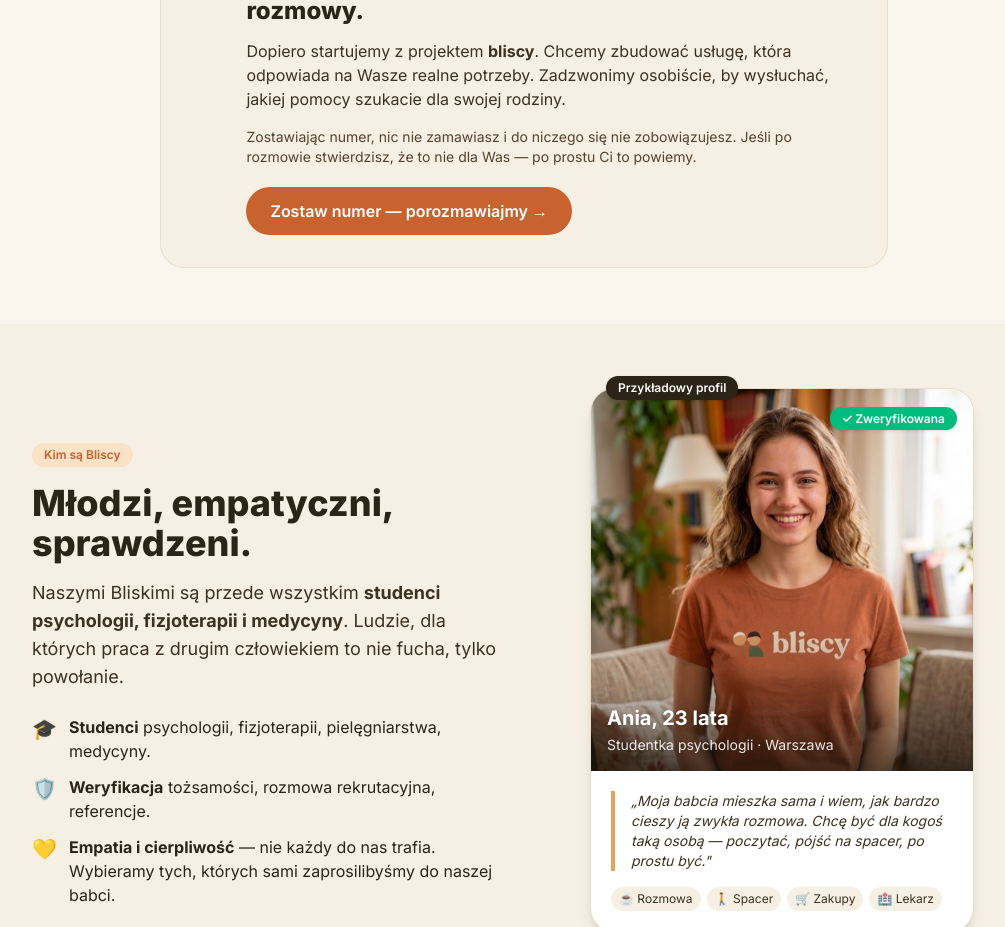
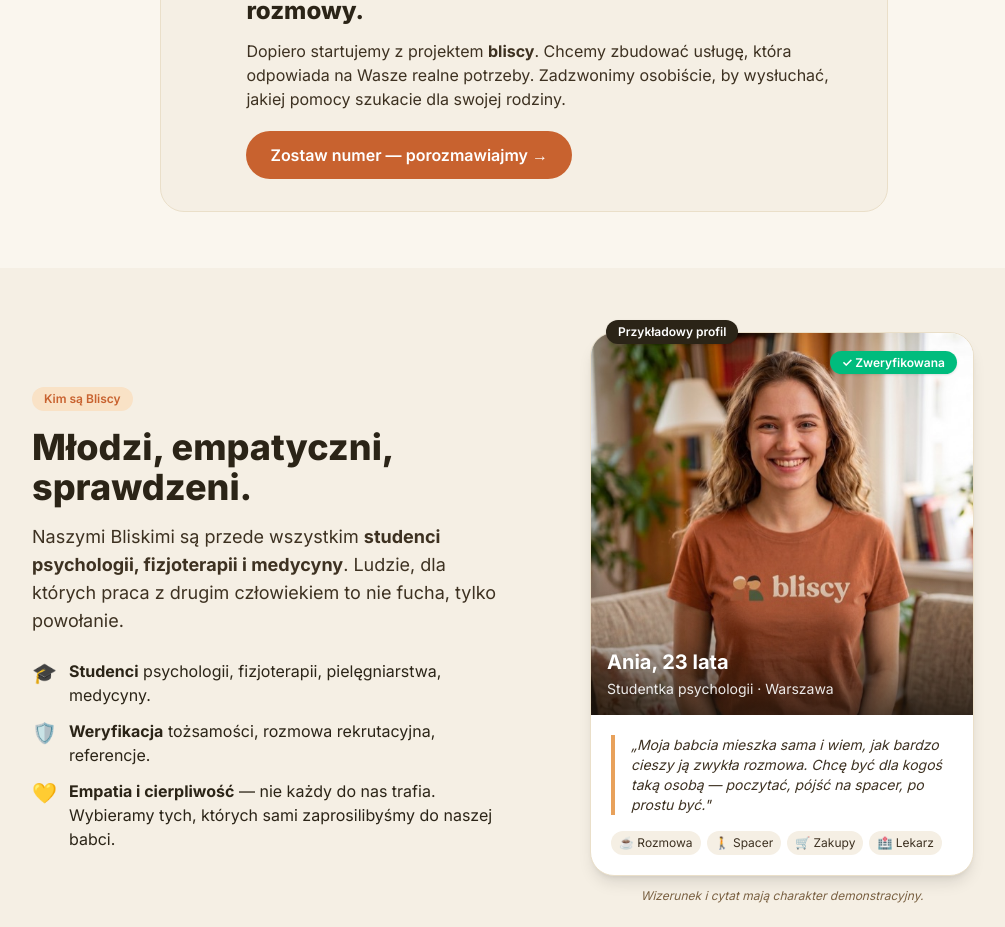
Before and after one commit to laskoAI/bliscy-app, a Next.js app: page /znajdz in a window 1280 px wide. Shown: the part 1340-2267 px from the top of the page, without its empty margins (116-1121 px from the left). Built offline with nearby package versions, Linux system fonts and the light colour scheme.

Commit message:
Remove 'nic nie zamawiasz' paragraph from MVP section

```diff
--- a/src/app/znajdz/page.tsx
+++ b/src/app/znajdz/page.tsx
@@ -129,10 +129,6 @@
                   Dopiero startujemy z projektem <strong>bliscy</strong>. Chcemy zbudować usługę,
                   która odpowiada na Wasze realne potrzeby. Zadzwonimy osobiście, by wysłuchać,
                   jakiej pomocy szukacie dla swojej rodziny.
-                </p>
-                <p className="mt-4 text-sm text-brand-600">
-                  Zostawiając numer, nic nie zamawiasz i do niczego się nie zobowiązujesz.
-                  Jeśli po rozmowie stwierdzisz, że to nie dla Was — po prostu Ci to powiemy.
                 </p>
                 <div className="mt-5">
                   <Link
```
